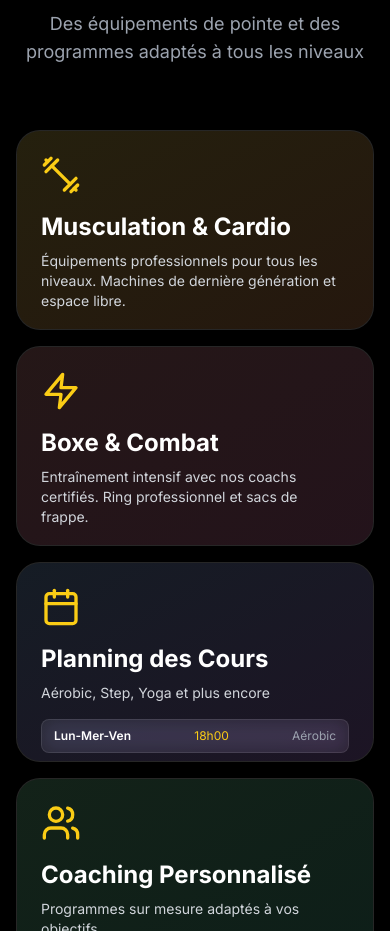
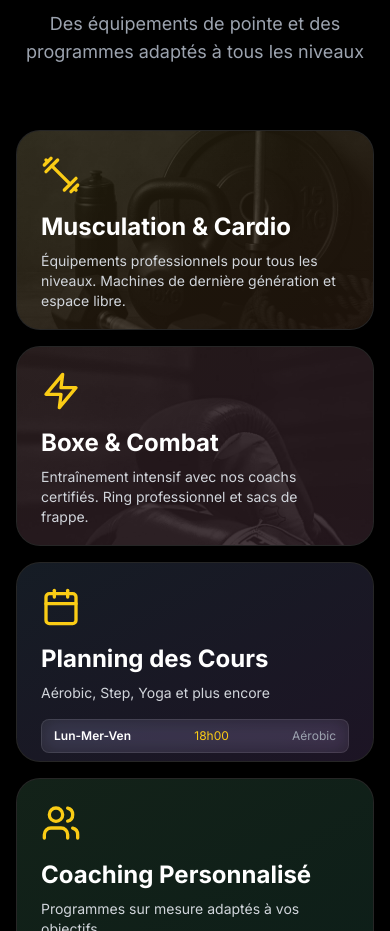
Before and after one commit to MOMOSIGMA/dabakh_Fitness_Wellness, a Next.js app: page / in a window 390 px wide. Shown: the part 1080-2011 px from the top of the page. Built offline with nearby package versions, Linux system fonts and the light colour scheme.

Commit message:
Enable background images on mobile for custom gym images

```diff
--- a/app/components/DisciplinesSection.tsx
+++ b/app/components/DisciplinesSection.tsx
@@ -130,8 +130,8 @@ export default function DisciplinesSection() {
                 {/* Background Gradient */}
                 <div className={`absolute inset-0 bg-gradient-to-br ${discipline.gradient} opacity-50 group-hover:opacity-70 transition-opacity duration-300`} />
 
-                {/* Background Image for large/medium cards - lazy loaded on mobile */}
-                {discipline.image && !isMobile && (
+                {/* Background Image for large/medium cards */}
+                {discipline.image && (
                   <div
                     className="absolute inset-0 bg-cover bg-center opacity-20 group-hover:opacity-30 transition-opacity grayscale group-hover:grayscale-0 duration-300"
                     style={{ backgroundImage: `url(${discipline.image})` }}
```
